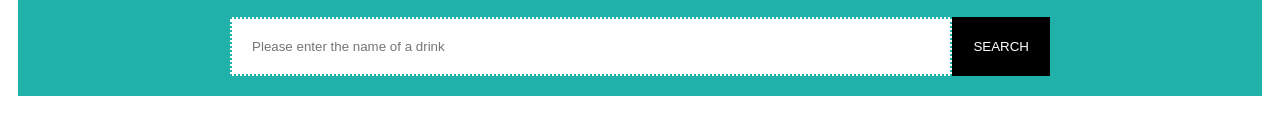
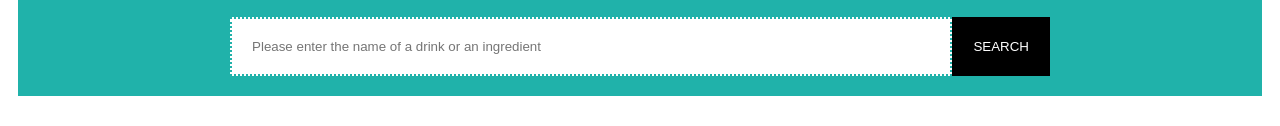
Before and after one commit to sasaje/drinksAPI_javaScript, a plain HTML site: page index.html in a window 1280 px wide. Shown: the part 251-377 px from the top of the page. Drawn offline with Linux system fonts and the light colour scheme.

Commit message:
placeholder text added

```diff
--- a/index.html
+++ b/index.html
@@ -19,7 +19,7 @@
             drinks you can make based on ingredients that you (may) already have.</p>
 
             <div class="searchField" type="search">
-                <input type="search" id="searchInput" placeholder="Please enter the name of a drink"/>
+                <input type="search" id="searchInput" placeholder="Please enter the name of a drink or an ingredient"/>
                 <button id="searchButton" onclick="getDrink()">Search</button>
             </div>
             <div id="results"></div>
```
